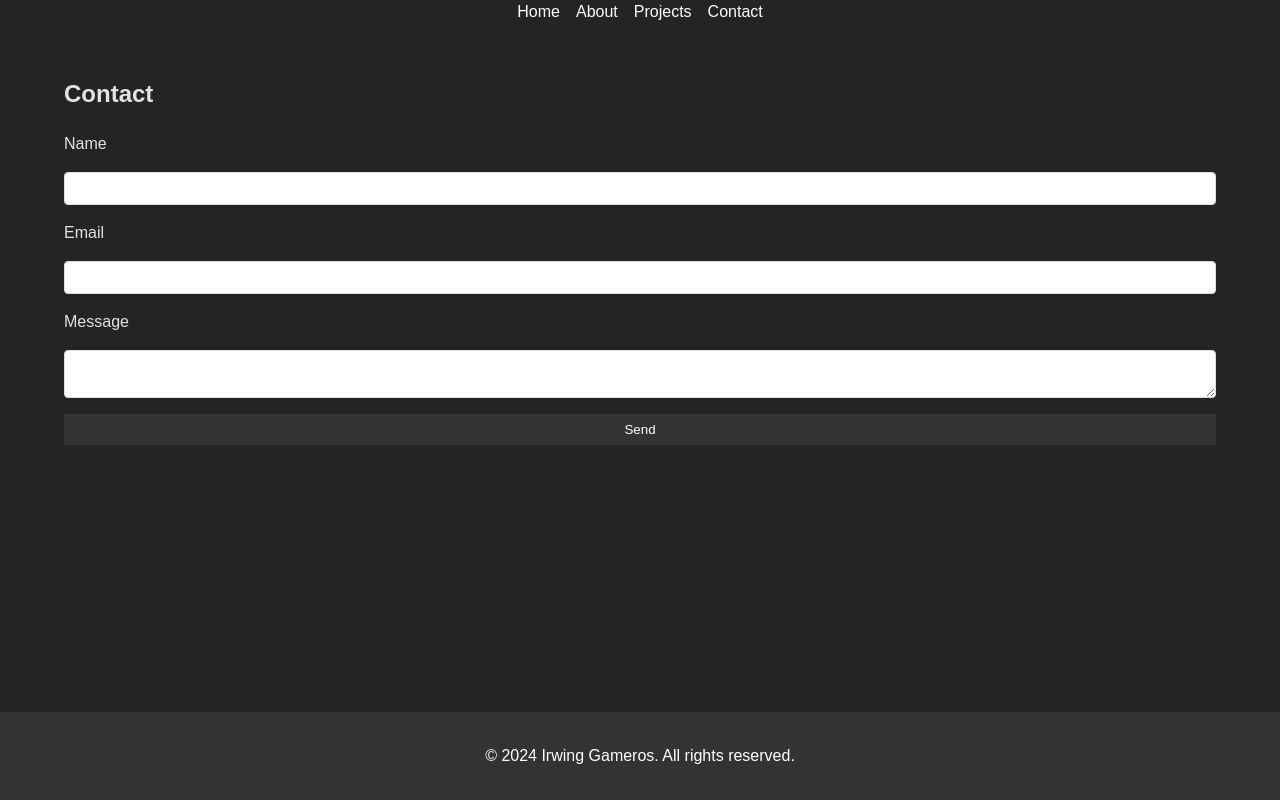
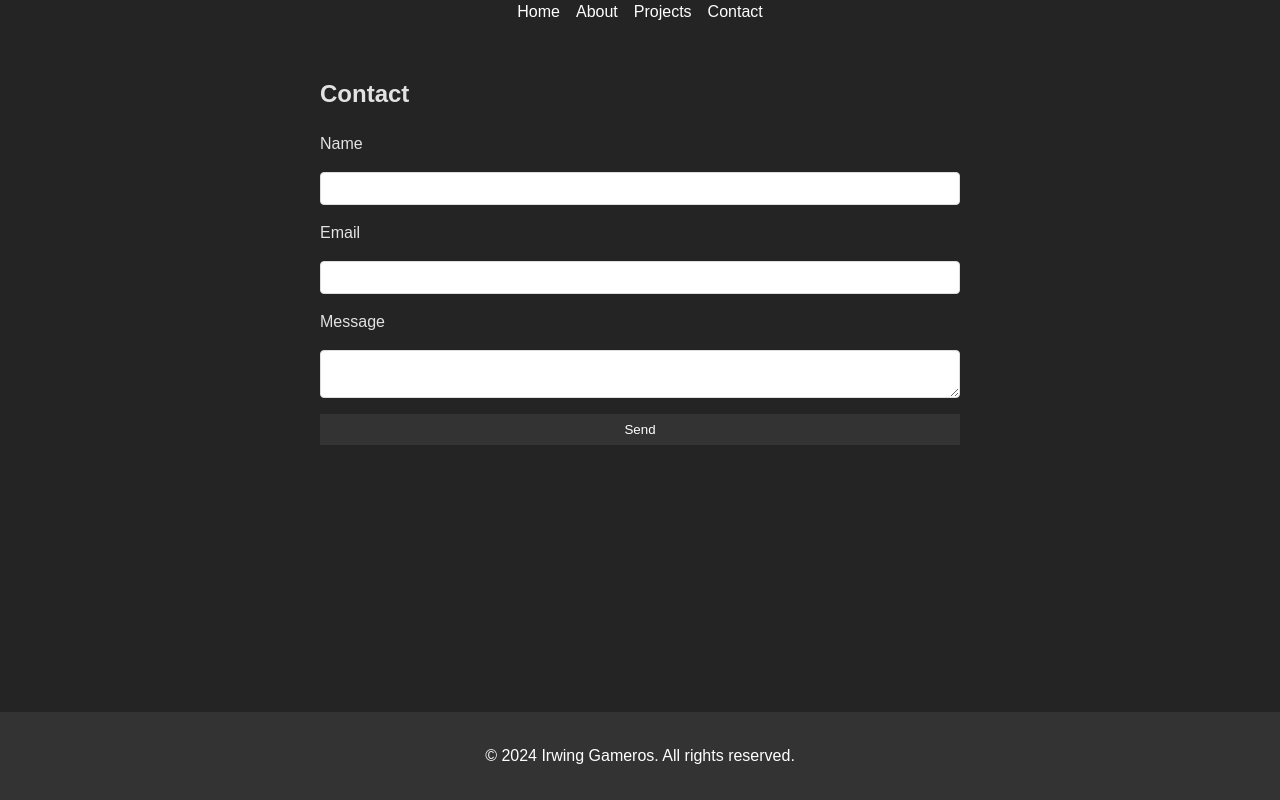
Before and after one commit to digibite/digibite.github.io, a React (Vite) app: page /contact in a window 1280 px wide. Built offline with nearby package versions, Linux system fonts and the light colour scheme.

Commit message:
Minor styling adjustments to contact and projects sections

```diff
--- a/src/pages/Contact/Contact.module.css
+++ b/src/pages/Contact/Contact.module.css
@@ -1,4 +1,4 @@
 .contact {
-  width: 90vw;
+  width: 50vw;
   margin: 0 auto;
 }
--- a/src/pages/Projects/Projects.module.css
+++ b/src/pages/Projects/Projects.module.css
@@ -2,3 +2,7 @@
   width: 80vw;
   margin: 0 auto;
 }
+
+.project {
+  height: 500px;
+}
```
